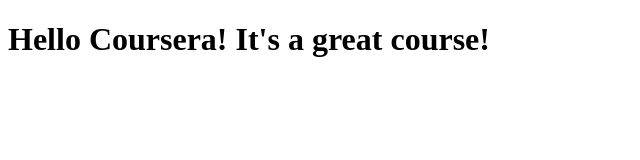
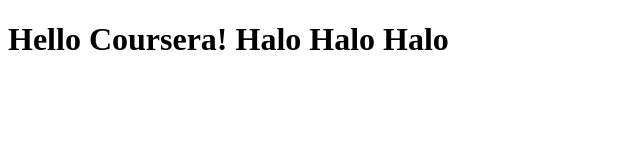
Before and after one commit to Student1-28353340/coursera-test, a plain HTML site: page site/index.html in a window 1280 px wide. Shown: the whole page, without its empty margins (0-640 px from the left). Drawn offline with Linux system fonts and the light colour scheme.

Commit message:
New commit of index

```diff
--- a/site/index.html
+++ b/site/index.html
@@ -6,6 +6,6 @@
 	<title>Hello Coursera!</title>
 </head>
 <body>
-<h1>Hello Coursera! It's a great course!</h1>
+<h1>Hello Coursera! Halo Halo Halo</h1>
 </body>
 </html>
```
